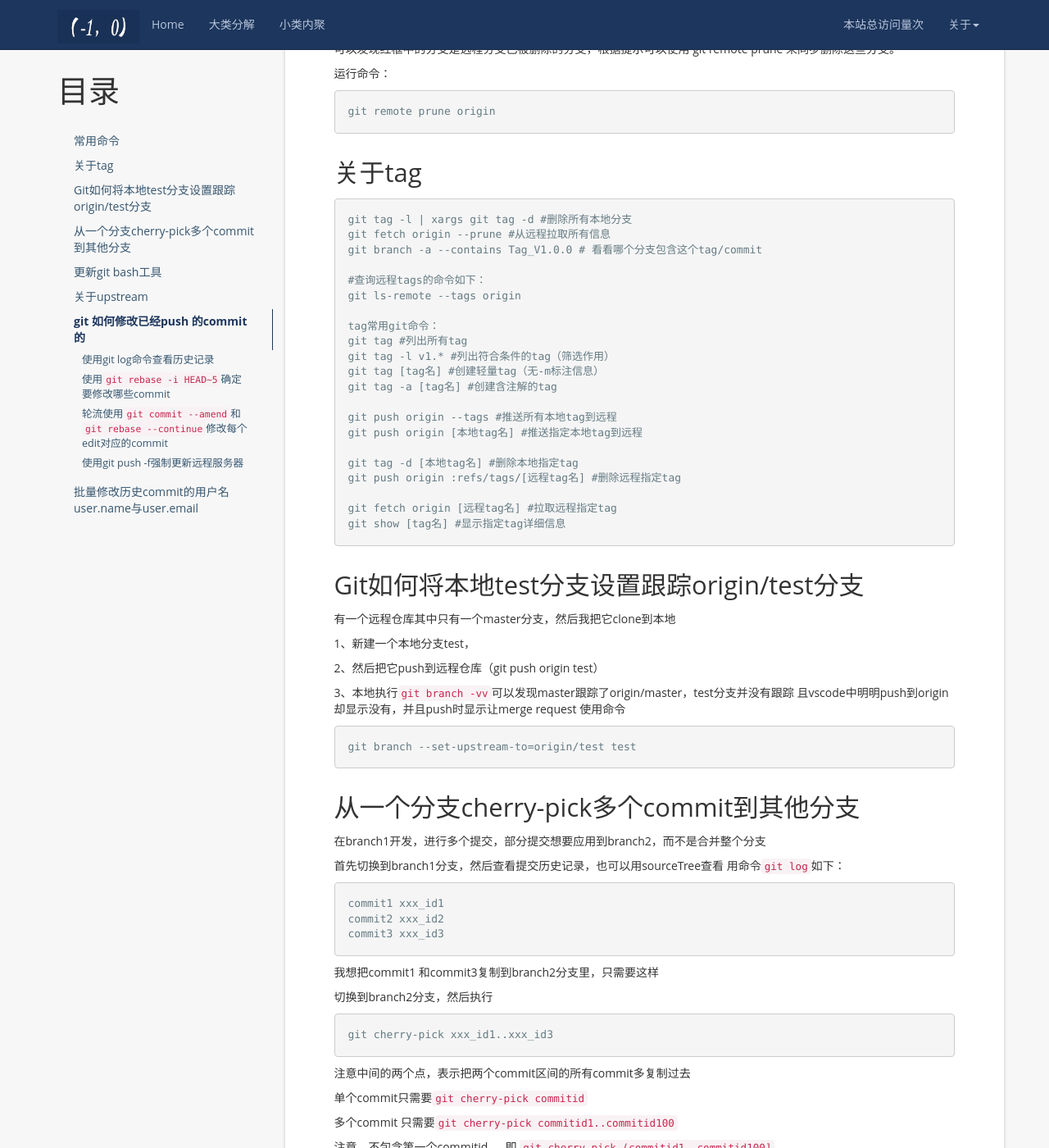
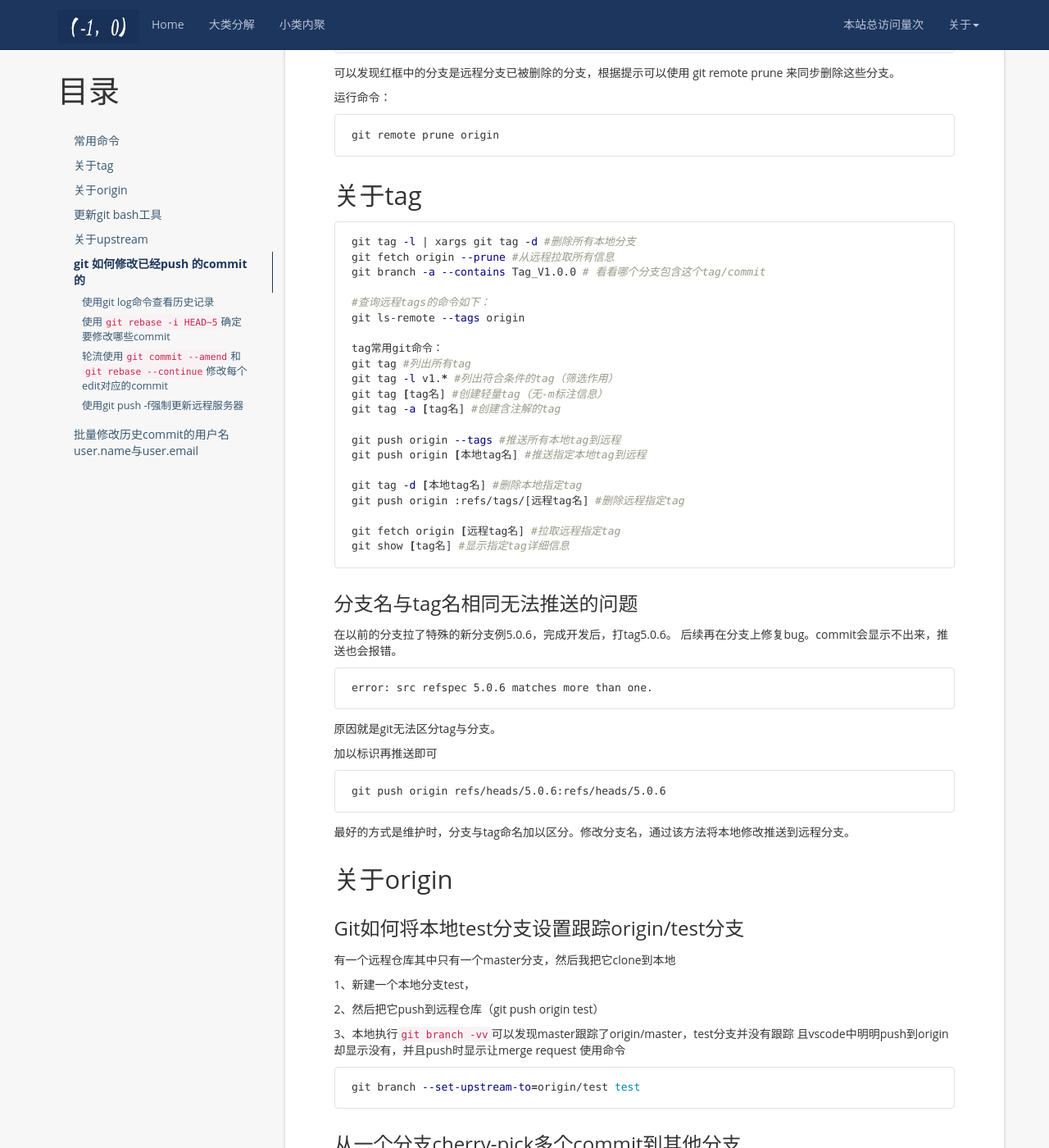
Before and after one commit to aimiy/aimiy.github.io, a Jekyll site: the page built from _posts/notes/git/2020-11-09-gitbash.md, in a window 1280 px wide and 1400 px high, scrolled down 3197 px. Shown: the whole window at 82% size. Built offline with Jekyll 4.4.1, drawn with Linux system fonts in a browser that asks for light colours; nearby versions of some CDN libraries; a script that is not in the unit is left out; comment, search, counter and statistics services are not loaded; some of the changed text lies outside the part shown.

Commit message:
分支名与tag名相同无法推送的问题

````diff
--- a/_posts/notes/git/2020-11-09-gitbash.md
+++ b/_posts/notes/git/2020-11-09-gitbash.md
@@ -14,26 +14,26 @@ imgUrlArr: ["/styles/images/202011/git_logo.png"]
 
 ### 新建分支并切换
 
-```git
+```bash
 git branch dev
 git checkout dev
 ```
 
 合并一下命令为
 
-```git
+```bash
 git checkout -b dev
 ```
 
 ### 删除分支
 
-```git
+```bash
 git branch -d dev
 ```
 
 ### 查看分支
 
-```git
+```bash
 git branch
 
 git branch -a // 远程分支
@@ -43,7 +43,7 @@ git branch -a // 远程分支
 
 一，未使用 git add 缓存代码时
 
-```git
+```bash
 git checkout -- filepathname
 ```
 
@@ -51,7 +51,7 @@ git checkout -- filepathname
 
 放弃所有的文件修改可以使用
 
-```git
+```bash
 git checkout .
 ```
 
@@ -59,14 +59,14 @@ git checkout .
 
 二，已经使用了  git add 缓存了代码。
 
-```git
+```bash
 git reset HEAD filepathname
 ```
 
 （比如： git reset HEAD readme.md）
 放弃所有的缓存可以使用
 
-```git
+```bash
 git reset HEAD . 命令。
 ```
 
@@ -74,7 +74,7 @@ git reset HEAD . 命令。
 
 三，已经用 git commit  提交了代码。
 
-```git
+```bash
 git reset --hard HEAD^
 ```
 
@@ -82,7 +82,7 @@ git reset --hard HEAD^
 
 ### 合并指定分支到当前分支
 
-```git
+```bash
 git merge dev
 ```
 
@@ -90,19 +90,19 @@ git merge dev
 
 merge遇到冲突，想恢复到合并前
 
-```git
+```bash
 git merge --abort
 ```
 
 git pull合并代码的时候，若发生冲突，会处于merging状态。
 
-```git
+```bash
 git reset --hard head
 ```
 
 取消某次合并
 
-```git
+```bash
 git merge --abort #如果Git版本 >= 1.7.4
 git reset --merge #如果Git版本 >= 1.6.1
 ```
@@ -111,7 +111,7 @@ Note: 在合并之前要保证没有未提交的文件，如果有未提交的
 
 ### 暂存命令stash使用
 
-```git
+```bash
 git stash #将本地修改暂时存储起来
 git stash list #查看暂存的信息
 git stash pop  #应用最近一次暂存的内容
@@ -121,7 +121,7 @@ git stash clear  #清空暂存栈
 
 ### 回退到某个版本并应用指定的几次提交
 
-```git
+```bash
 git reset --hard 1d7444 #回退到某个版本
 git cherry-pick 626335 #将某次commit的更改应用到当前版本
 git cherry-pick …
@@ -136,19 +136,19 @@ git push origin HEAD --force  #强制提交
 
 1、修改本地分支名称
 
-```git
+```bash
 git branch -m oldBranchName newBranchName
 ```
 
 2、将本地分支的远程分支删除
 
-```git
+```bash
 git push origin :oldBranchName
 ```
 
 3、将改名后的本地分支推送到远程，并将本地分支与之关联
 
-```git
+```bash
 git push --set-upstream origin newBranchName
 ```
 
@@ -156,7 +156,7 @@ git push --set-upstream origin newBranchName
 
 查看本地分支和追踪情况：
 
-```git
+```bash
 git remote show origin
 ```
 
@@ -164,13 +164,13 @@ git remote show origin
 
 运行命令：
 
-```git
+```bash
 git remote prune origin
 ```
 
 ## 关于tag
 
-```git
+```bash
 git tag -l | xargs git tag -d #删除所有本地分支
 git fetch origin --prune #从远程拉取所有信息
 git branch -a --contains Tag_V1.0.0 # 看看哪个分支包含这个tag/commit
@@ -193,7 +193,29 @@ git push origin :refs/tags/[远程tag名] #删除远程指定tag
 git fetch origin [远程tag名] #拉取远程指定tag
 git show [tag名] #显示指定tag详细信息
 ```
-## Git如何将本地test分支设置跟踪origin/test分支
+
+### 分支名与tag名相同无法推送的问题
+
+在以前的分支拉了特殊的新分支例5.0.6，完成开发后，打tag5.0.6。
+后续再在分支上修复bug。commit会显示不出来，推送也会报错。
+
+```bash
+error: src refspec 5.0.6 matches more than one.
+```
+
+原因就是git无法区分tag与分支。
+
+加以标识再推送即可
+
+```bash
+git push origin refs/heads/5.0.6:refs/heads/5.0.6
+```
+
+最好的方式是维护时，分支与tag命名加以区分。修改分支名，通过该方法将本地修改推送到远程分支。
+
+## 关于origin
+
+### Git如何将本地test分支设置跟踪origin/test分支
 
 有一个远程仓库其中只有一个master分支，然后我把它clone到本地
 
@@ -205,18 +227,18 @@ git show [tag名] #显示指定tag详细信息
 且vscode中明明push到origin却显示没有，并且push时显示让merge request
 使用命令
 
-```git
+```bash
 git branch --set-upstream-to=origin/test test
 ```
 
-## 从一个分支cherry-pick多个commit到其他分支
+### 从一个分支cherry-pick多个commit到其他分支
 
 在branch1开发，进行多个提交，部分提交想要应用到branch2，而不是合并整个分支
 
 首先切换到branch1分支，然后查看提交历史记录，也可以用sourceTree查看
 用命令`git log`如下：
 
-```git
+```bash
 commit1 xxx_id1
 commit2 xxx_id2
 commit3 xxx_id3
@@ -226,7 +248,7 @@ commit3 xxx_id3
 
 切换到branch2分支，然后执行
 
-```git
+```bash
 git cherry-pick xxx_id1..xxx_id3
 ```
 
@@ -245,13 +267,13 @@ commitid1..commitid100`
 
 打开 Git Bash ，输入命令 git update 进行更新。
 
-```git
+```bash
 git update
 ```
 
 windows 的用户请用命令 git update-git-for-windows 进行更新。
 
-```git
+```bash
 git update-git-for-windows
 ```
 
@@ -263,7 +285,7 @@ git update-git-for-windows
 
 首先将别人的仓库添加到你的上游远程，通常命名为upstream
 
-```git
+```bash
 git remote add upstream url(表示原作者仓库)
 ```
 
@@ -271,7 +293,7 @@ git remote add upstream url(表示原作者仓库)
 
 更新代码
 
-```git
+```bash
 git fetch upstream //去拉去原作者的仓库更新
 git checkout master //切换到自己的分支
 git merge upstream/master //merge或者rebase到分支
@@ -283,7 +305,7 @@ git merge upstream/master //merge或者rebase到分支
 
 确保工作树是干净的，可以使用
 
-```git
+```bash
 git status
 ```
 
@@ -291,13 +313,13 @@ git status
 
 创建并切换到新的上游分支的本地版本
 
-```git
+```bash
 git checkout -b new upstream/new
 ```
 
 将新的分支推送到个人远程仓库
 
-```git
+```bash
 git push -u origin new
 ```
 
@@ -307,7 +329,7 @@ git push -u origin new
 
 远程库修改了库名，url名也做了相应修改，本地关联库要做变更
 
-```git
+```bash
 1.修改命令
 
 git remote origin set-url [url]
@@ -327,7 +349,7 @@ git remote add origin [url]
 
 ### 使用git log命令查看历史记录
 
-```git
+```bash
 git log
 ```
 
@@ -335,7 +357,7 @@ git log
 
 ### 使用`git rebase -i HEAD~5`确定要修改哪些commit
 
-```git
+```bash
 git rebase -i HEAD~5
 ```
 
@@ -343,7 +365,7 @@ git rebase -i HEAD~5
 
 我们看到显示了5行
 
-```git
+```bash
 pick 1d316b0 1
 pick f429786 2
 pick 880cfbc 3
@@ -363,7 +385,7 @@ pick d10fd07 5
 
 修改完成之后，保存修改。
 
-```git
+```bash
 pick 1d316b0 1
 edit f429786 2  <- 注意本行第一列的pick改为edit了
 pick 880cfbc 3
@@ -376,27 +398,27 @@ pick d10fd07 5
 保存完了之后，git的分支就会发生改变，
 从原来的master改成了我们第一个edit的commit id，
 
-```git
+```bash
 test-rebase git:(master) >
 test-rebase git:(f429786) >
 ```
 
 下面我们在这个commit id所示的分支上，执行，
 
-```git
+```bash
 git commit --amend
 ```
 
 此时就可以修改message了,对修改进行保存，然后执行
 
-```git
+```bash
  git rebase --continue
 ```
 
 现在分支号又发生了改变，表示我们要对第二个标记为edit的commit进行修改，
 值得注意的是，这里的分支号和需要edit的commit id并不相同。
 
-```git
+```bash
 test-rebase git:(be83ef5) >
 ```
 
@@ -407,13 +429,13 @@ test-rebase git:(be83ef5) >
 我们标记了几个edit，这个过程就需要重复执行几次。
 全部修改完成后，会提示，
 
-```git
+```bash
 > Successfully rebased and updated refs/heads/master.
 ```
 
 ### 使用git push -f强制更新远程服务器
 
-```git
+```bash
 git push -f
 ```
 
@@ -426,14 +448,14 @@ git push -f
 
 仅当前项目配置：
 
-```git
+```bash
 git config user.name 'your-user-name'
 git config user.email 'your-user-email'
 ```
 
 全局配置：
 
-```git
+```bash
 git config --global user.name 'your-user-name'
 git config --global user.email 'your-user-email'
 ```
@@ -469,12 +491,12 @@ fi
 
 如果执行失败，执行以下代码后再执行脚本：
 
-```git
+```bash
 git filter-branch -f --index-filter 'git rm --cached --ignore-unmatch Rakefile' HEAD
 ```
 
 然后强行覆盖仓库
 
-```git
+```bash
 git push origin --force --all
 ```
````
